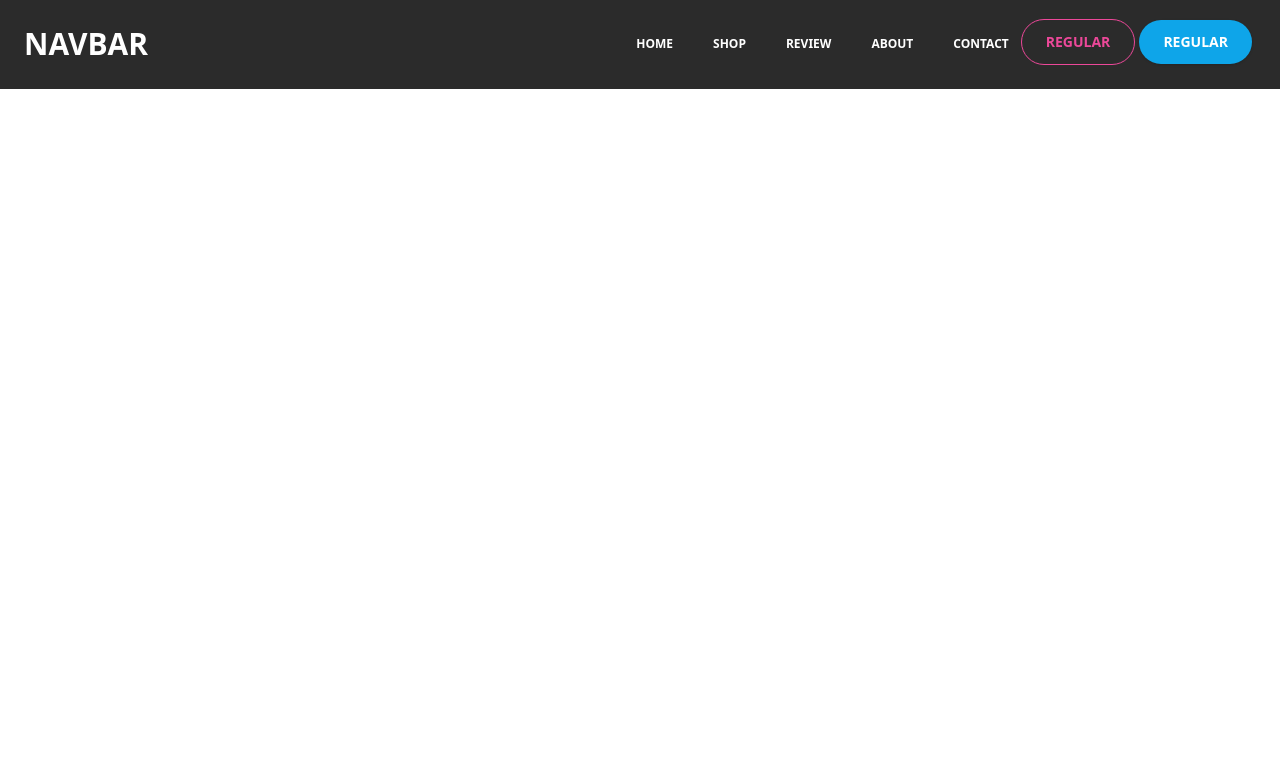
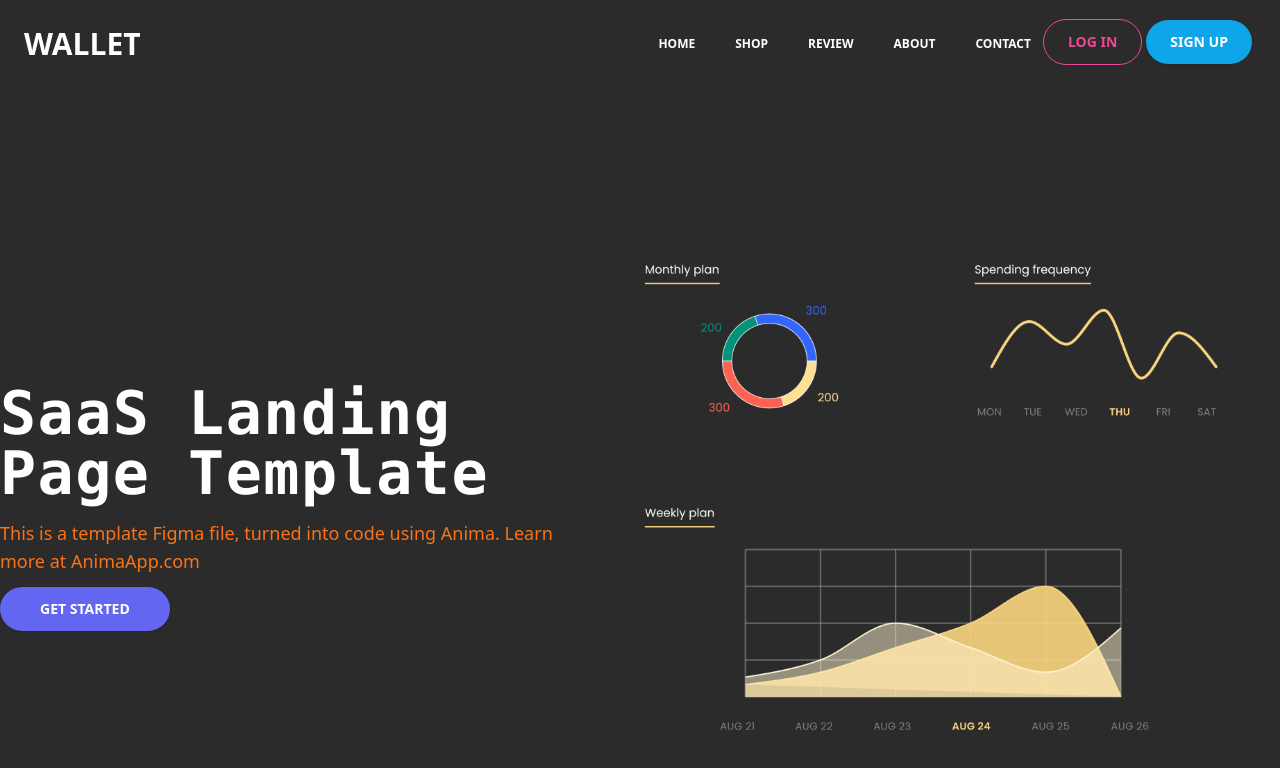
Before and after one commit to iinaamasum/wallet-landing-page, a React (Create React App) app: page / in a window 1280 px wide. Shown: the top 768 px of the page. Built offline with nearby package versions, Linux system fonts and the light colour scheme.

Commit message:
header section done

```diff
--- a/src/App.js
+++ b/src/App.js
@@ -1,10 +1,12 @@
 import './App.css';
+import Header from './components/Header/Header';
 import Navbar from './components/Navbar/Navbar';
 
 function App() {
   return (
     <div className="app">
       <Navbar />
+      <Header />
     </div>
   );
 }
--- a/src/components/Header/Header.jsx
+++ b/src/components/Header/Header.jsx
@@ -1,7 +1,28 @@
 import React from 'react';
-
+import img1 from '../../assets/img1.svg';
 const Header = () => {
-  return <div></div>;
+  return (
+    <div className="container mx-auto px-4 sm:px-0 md:flex md:justify-between md:items-center">
+      <div>
+        <h1 className="text-6xl text-white font-mono font-bold tracking-wide py-4">
+          SaaS Landing <br /> Page Template
+        </h1>
+        <p className="text-orange-500 text-lg">
+          This is a template Figma file, turned into code using Anima. Learn
+          more at AnimaApp.com
+        </p>
+        <button
+          className="bg-indigo-500 text-white active:bg-indigo-600 font-bold uppercase text-sm px-10 py-3 rounded-full shadow hover:shadow-lg outline-none focus:outline-none mr-1 mb-1 ease-linear transition-all duration-150 mt-3"
+          type="button"
+        >
+          Get Started
+        </button>
+      </div>
+      <div className="h-[400px] md:h-[800px]">
+        <img className="object-contain h-full w-full" src={img1} alt="" />
+      </div>
+    </div>
+  );
 };
 
 export default Header;
--- a/src/components/Navbar/Navbar.jsx
+++ b/src/components/Navbar/Navbar.jsx
@@ -21,7 +21,7 @@ export default function Navbar() {
               to="/home"
               className="text-3xl font-bold leading-relaxed inline-block mr-4 py-2 whitespace-nowrap uppercase text-white"
             >
-              Navbar
+              Wallet
             </Link>
             <button
               className="text-white cursor-pointer text-xl leading-none px-3 py-1 border border-solid border-transparent rounded bg-transparent block lg:hidden outline-none focus:outline-none"
@@ -57,13 +57,13 @@ export default function Navbar() {
                   className="text-pink-500 border border-pink-500 hover:bg-pink-500 hover:text-white active:bg-pink-600 font-bold uppercase text-sm px-6 py-3 rounded-full outline-none focus:outline-none mr-1 mb-1 ease-linear transition-all duration-150 w-1/2 lg:w-auto"
                   type="button"
                 >
-                  Regular
+                  Log In
                 </button>
                 <button
                   className="bg-sky-500 text-white active:bg-sky-600 font-bold uppercase text-sm px-6 py-3 rounded-full shadow hover:shadow-lg outline-none focus:outline-none mr-1 mb-1 ease-linear transition-all duration-150 w-1/2 lg:w-auto"
                   type="button"
                 >
-                  Regular
+                  Sign Up
                 </button>
               </div>
             </div>
```
Also changed, not shown: src/assets/img1.svg (added).
